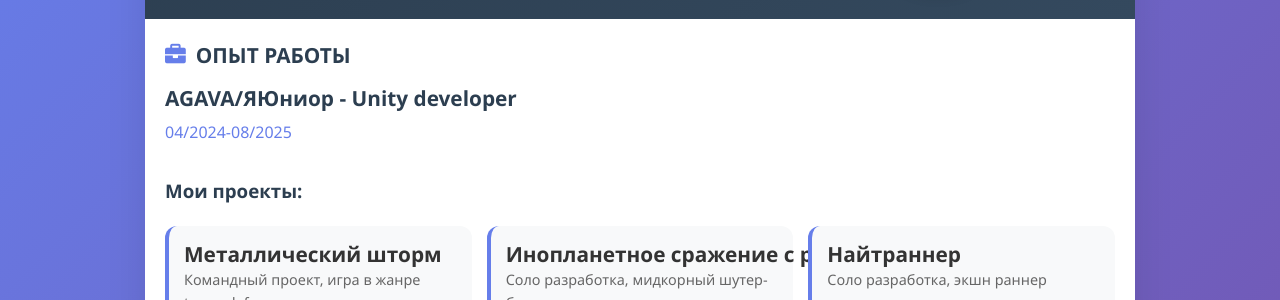
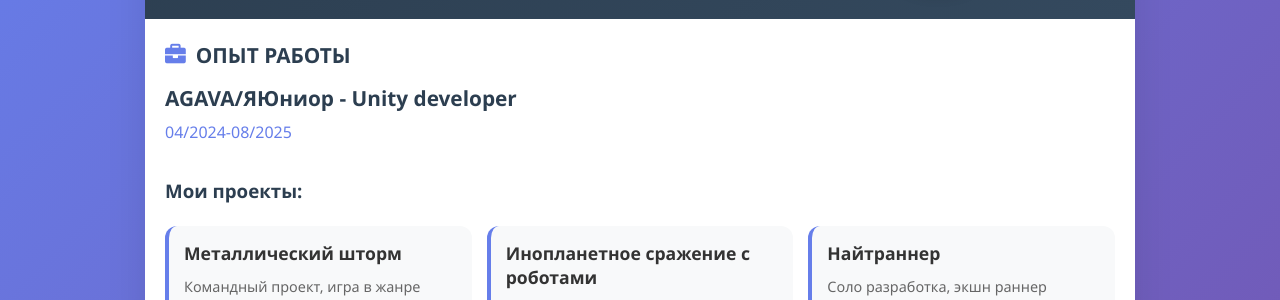
Before and after one commit to ilyavorobyov/ilyavorobyov.github.io, a plain HTML site: page index.html in a window 1280 px wide. Shown: the part 193-493 px from the top of the page. Drawn offline with Linux system fonts and the light colour scheme.

Commit message:
Update index.html

```diff
--- a/index.html
+++ b/index.html
@@ -182,11 +182,11 @@
 	}
 
 	.project-card h3 {
-    	white-space: nowrap;
-    	overflow: visible;
-    	width: 100%;
-    	font-size: clamp(8px, 3vw, 1.3em);
-    	line-height: 1.3;
+    	font-size: 1.1em;
+    	white-space: normal;
+    	height: auto;
+    	line-height: 1.4;
+    	margin-bottom: 10px;
 	}
 
 	.project-description {
```
